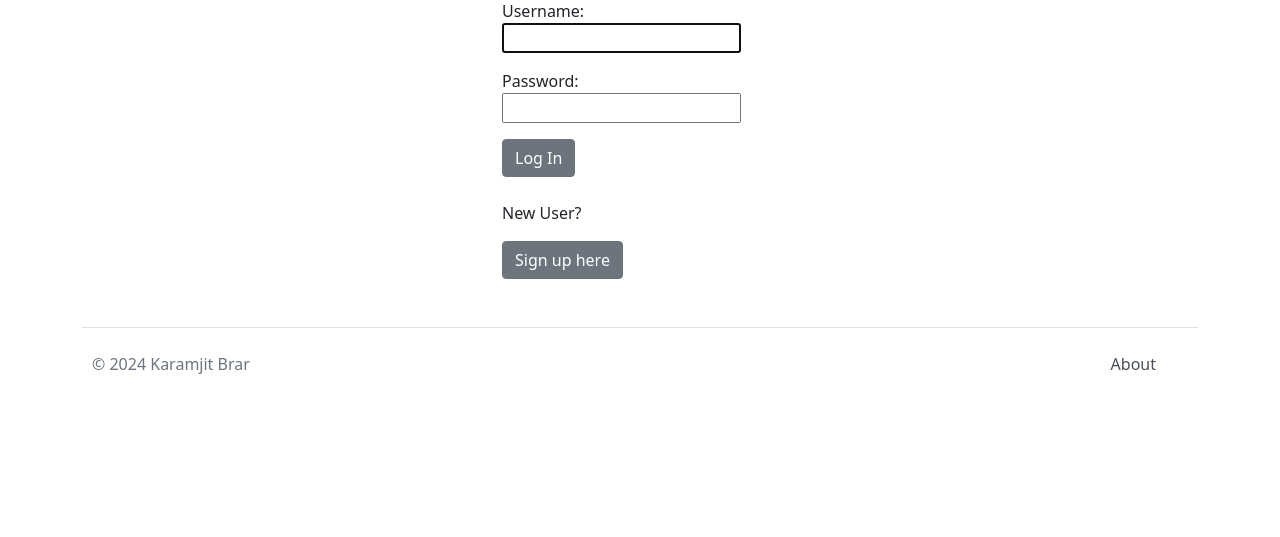
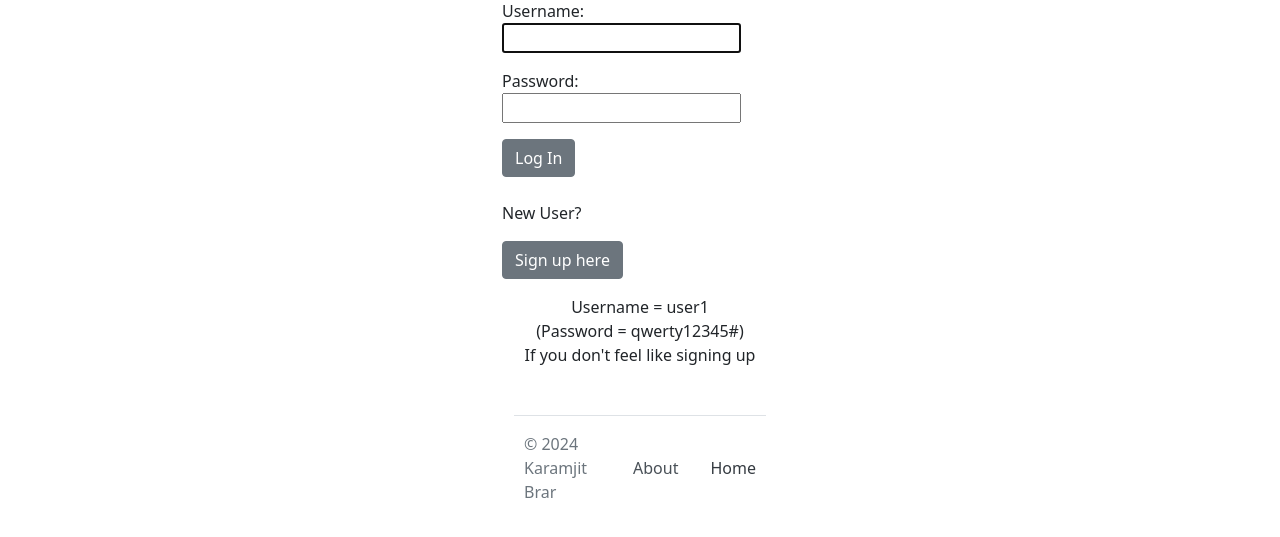
Before and after one commit to brar-karamjit/inventory_manager, a Django app: page /login/ in a window 1280 px wide. Shown: the part 105-642 px from the top of the page. Run offline with Django 4.2, Linux system fonts and the light colour scheme.

Commit message:
footer and login

```diff
--- a/inventoryManager/settings.py
+++ b/inventoryManager/settings.py
@@ -57,6 +57,8 @@ MIDDLEWARE = [
 LOGIN_REDIRECT_URL = '/'
 LOGIN_URL = '/login/'
 LOGOUT_REDIRECT_URL = '/login/'
+
+APPEND_SLASH = True
 
 ROOT_URLCONF = 'inventoryManager.urls'
 
--- a/mainApp/views.py
+++ b/mainApp/views.py
@@ -175,3 +175,8 @@ def transaction_list(request):
         'products': products,
         'selected_product': selected_product,
     })
+
+
+def product_detail(request, product_id):
+    product = get_object_or_404(Product, id=product_id)
+    return render(request, 'product_detail.html', {'product': product})
--- a/templates/base.html
+++ b/templates/base.html
@@ -44,15 +44,17 @@
     <!-- Option 1: Bootstrap Bundle with Popper -->
     <script src="https://cdn.jsdelivr.net/npm/bootstrap@5.1.3/dist/js/bootstrap.bundle.min.js" integrity="sha384-ka7Sk0Gln4gmtz2MlQnikT1wXgYsOg+OMhuP+IlRH9sENBO0LRn5q+8nbTov4+1p" crossorigin="anonymous"></script>
 
-    <div class="container my-5" >
-      <footer class="d-flex justify-content-between align-items-center py-3 my-3 border-top" style="padding: 10px">
+    <div class="container my-5">
+      <footer class="d-flex justify-content-between align-items-center py-3 my-3 border-top" style="padding:10px">
           <p class="col-md-4 mb-0 text-muted" style="color: #6c757d;">© 2024 Karamjit Brar</p>
           <div class="ml-auto d-flex align-items-center">
               <a class="nav-link me-3" href="/about" style="color: #495057;">About</a>
+              <a href="/" class="link-dark text-decoration-none" style="color: #343a40;">
+                  Home
+              </a>
           </div>
       </footer>
     </div>
-
 </div>
 </body>
 </html>
--- a/templates/login.html
+++ b/templates/login.html
@@ -14,6 +14,8 @@ Login
       <br>
       <p>New User?<p>
       <a href="{% url 'signup' %}" class="btn btn-secondary">Sign up here</a>
+      <div class="mt-3 text-center">
+        <p>Username = user1 <br> (Password = qwerty12345#) <br> If you don't feel like signing up</p>
 
 </div>
 {% endblock body%}
--- a/templates/signup.html
+++ b/templates/signup.html
@@ -65,6 +65,9 @@ Sign Up
     </form>
 
     <div class="mt-3 text-center">
+        <p>Username = user1 <br> (Password = qwerty12345#) <br> If you don't feel like signing up</p>
+
+    <div class="mt-3 text-center">
         <p >Already have an account? <a href="{% url 'login' %}">Log in here</a>.</p>
     </div>
 </div>
```
Also changed, not shown: db.sqlite3.
